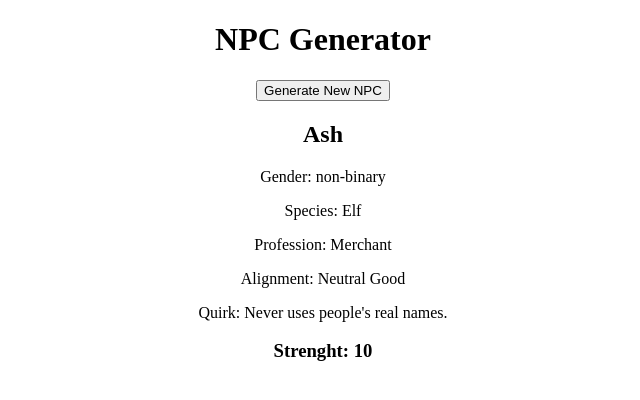
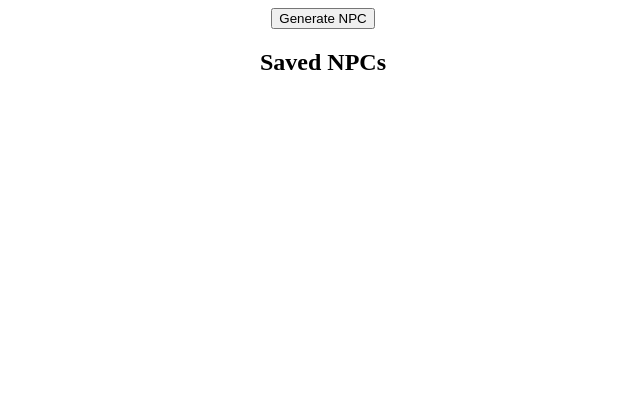
Before and after one commit to ElenaSandfort/npc-generator, a React (Vite) app: page / in a window 1280 px wide. Shown: the top 400 px of the page, without its empty margins (317-957 px from the left). Built offline with nearby package versions, Linux system fonts and the light colour scheme.

Commit message:
Add NPC save flow and collection state

```diff
--- a/src/App.tsx
+++ b/src/App.tsx
@@ -1,27 +1,51 @@
 import { useState } from 'react';
+import type { NPC } from './types/NPC';
 import './App.css';
 import { generateNPC } from './utils/generateNPC';
 
 function App() {
 
-  const [currentNPC, setCurrentNPC] = useState(generateNPC());
+  const [currentNPC, setCurrentNPC] = useState<NPC | null>(null);
+  const [savedNPCs, setSavedNPCs] = useState<NPC[]>([]);
 
-  function handleGenerateNewNPC() {
+  function handleGenerateNPC() {
     setCurrentNPC(generateNPC());
   }
+
+  function handleSaveNPC() {
+    if (!currentNPC) return;
+
+    setSavedNPCs([currentNPC, ...savedNPCs]);
+    setCurrentNPC(null);
+  }
+
+  function handleGenerateAnotherNPC() {
+    setCurrentNPC(generateNPC());
+  }
+
   return (
     <>
-      <h1>NPC Generator</h1>
-      <button onClick={handleGenerateNewNPC}>Generate New NPC</button>
-      <h2>{currentNPC.name}</h2>
-      <p>Gender: {currentNPC.gender}</p>
-      <p>Species: {currentNPC.species}</p>
-      <p>Profession: {currentNPC.profession}</p>
-      <p>Alignment: {currentNPC.alignment}</p>
-      <p>Quirk: {currentNPC.quirk}</p>
-      <h3>Strenght: {currentNPC.statBlock.abilityScores.strength}</h3>
-
-
+    {currentNPC ? (
+      <>
+        <h2>{currentNPC.name}</h2>
+        <button onClick={handleSaveNPC}>Save NPC</button>
+        <button onClick={handleGenerateAnotherNPC}>Generate Another</button>
+      </>
+    ) : (
+      <>
+        <button onClick={handleGenerateNPC}>Generate NPC</button>
+        <h2>Saved NPCs</h2>
+        {savedNPCs.map((npc) => (
+          <article key={npc.id}>
+            <h3>{npc.name}</h3>
+            <p>
+              {npc.speciesIcon} {npc.species} · {npc.professionIcon}{' '}
+              {npc.profession}
+            </p>
+          </article>
+        ))}
+      </>
+    )}
     </>
   )
 }
```
